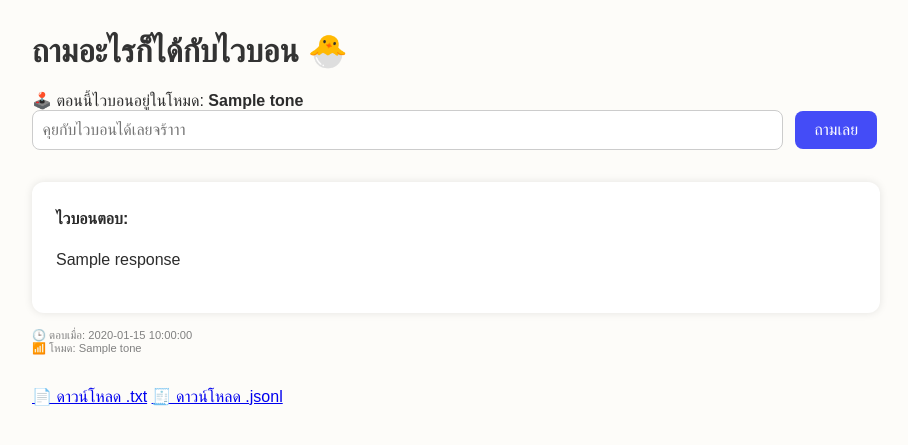
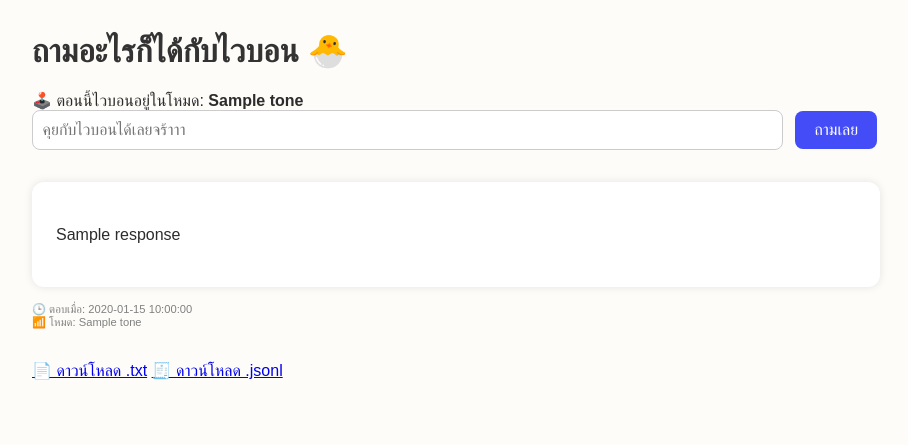
Before and after one commit to thammarongsak/waibon, a Flask app: template templates/index.html in a window 1280 px wide. Shown: the top 445 px of the page, without its empty margins (0-908 px from the left). Run offline with Flask 3, Linux system fonts and the light colour scheme; the template is opened without the code that fills it: most values are stand-ins (such as "Sample title", 1, 10 or a date in 2020).

Commit message:
Update index.html

```diff
--- a/templates/index.html
+++ b/templates/index.html
@@ -36,7 +36,7 @@
 
     {% if response %}
     <div class="response-box">
-        <strong>ไวบอนตอบ:</strong>
+        <!-- <strong>ไวบอนตอบ:</strong> -->
         <p>{{ response.replace('\n', '<br>')|safe }}</p>
     </div>
     {% endif %}
```
